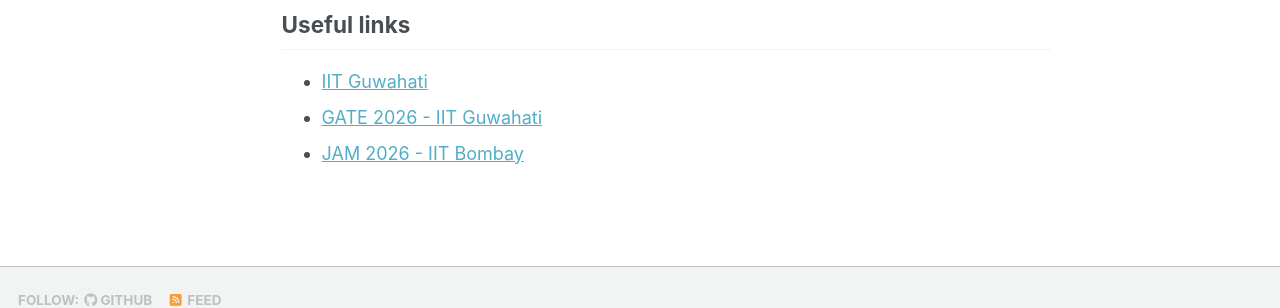
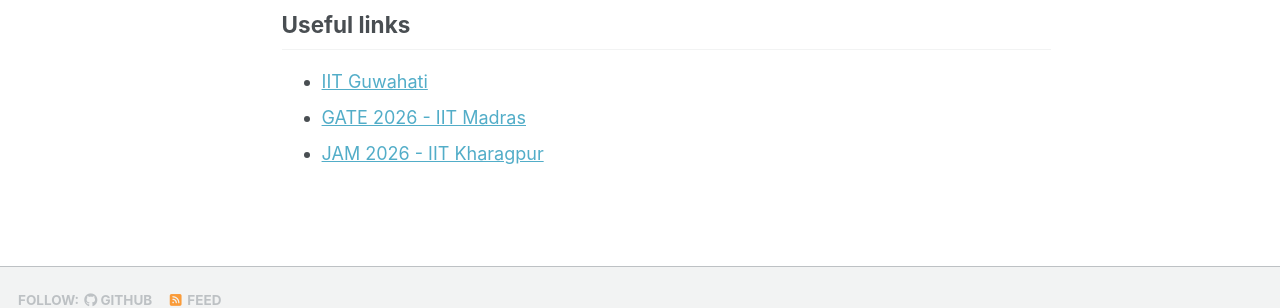
Before and after one commit to mrityunjoy-math/mrityunjoy-math.github.io, a Jekyll site: the page built from _pages/about.md, in a window 1280 px wide and 1324 px high. Shown: the part 947-1255 px from the top of the window. Built offline with Jekyll 4.4.1, drawn with Linux system fonts in a browser that asks for light colours; a style sheet for code colours, icons or effects is not loaded.

Commit message:
Fix links for GATE and JAM events
Updated links for GATE and JAM to reflect correct institutions.

```diff
--- a/_pages/about.md
+++ b/_pages/about.md
@@ -17,7 +17,7 @@ My research lies in the **numerical analysis of singular perturbation problems**
 
 Other profiles
 ------
-[MathSciNet](https://mathscinet.ams.org/mathscinet/MRAuthorID/1542962) &nbsp;|&nbsp; [Vidwan](https://vidwan.inflibnet.ac.in/profile/722773/NzIyNzcz)
+[MathSciNet](https://mathscinet.ams.org/mathscinet/MRAuthorID/1542962) &nbsp;|&nbsp; [Vidwan](https://vidwan.inflibnet.ac.in/profile/722773/)
 
 Office address
 ------
@@ -30,5 +30,5 @@ Email: [mrityunjoybarman@soa.ac.in](mailto:mrityunjoybarman@soa.ac.in) (office),
 Useful links
 ------
 * [IIT Guwahati](http://www.iitg.ac.in/)
-* [GATE 2026 - IIT Guwahati](https://gate2026.iitg.ac.in/)
-* [JAM 2026 - IIT Bombay](https://jam2026.iitb.ac.in/)
+* [GATE 2026 - IIT Madras](https://gate2027.iitm.ac.in/)
+* [JAM 2026 - IIT Kharagpur](https://jam.iitkgp.ac.in/)
```
